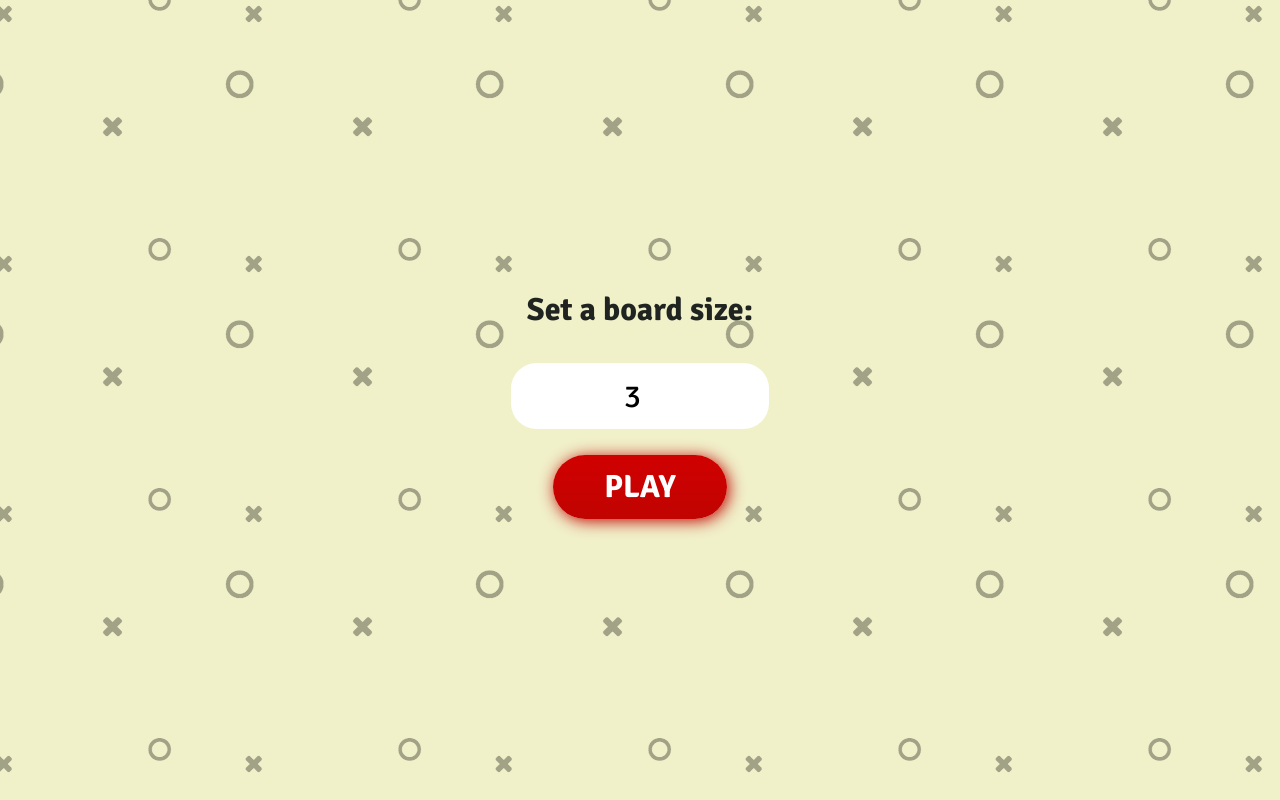
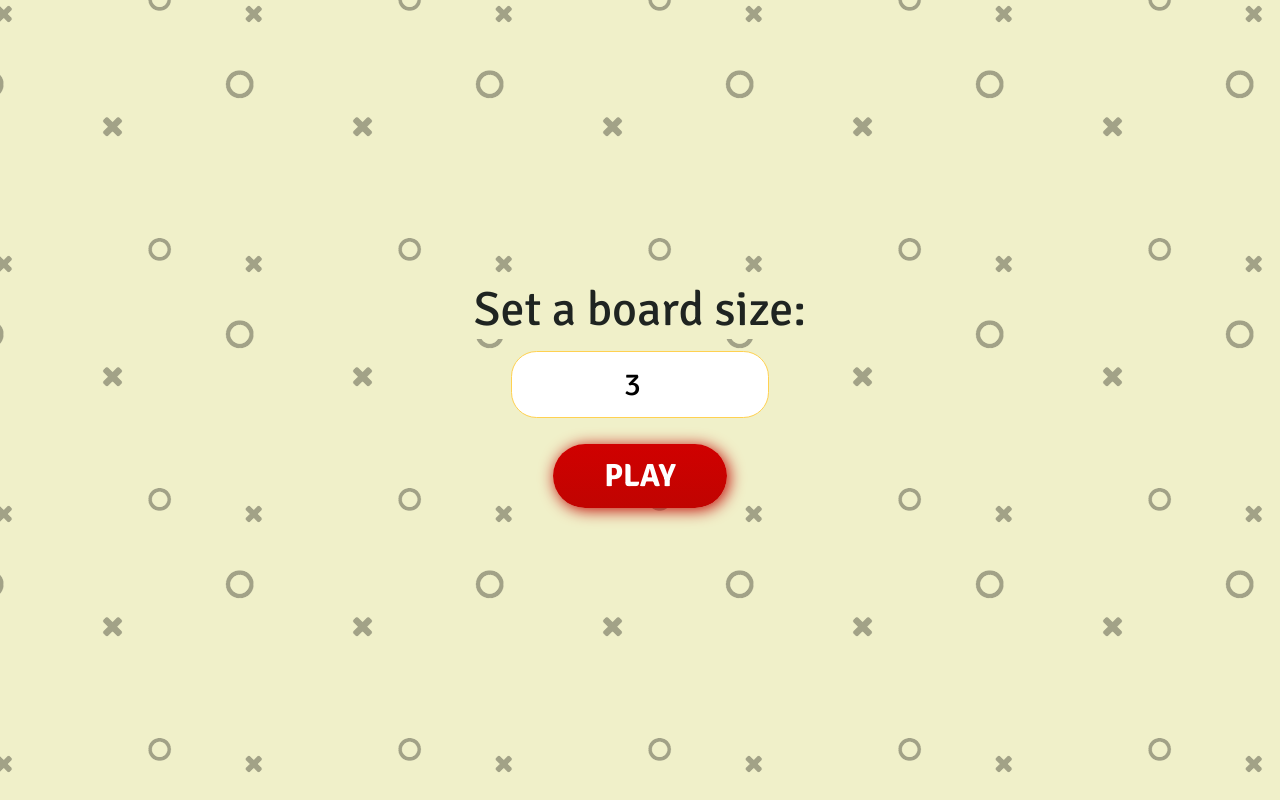
Before and after one commit to j-burgos/t3, a React (Create React App) app: page /options in a window 1280 px wide. Built offline with nearby package versions, Linux system fonts and the light colour scheme.

Commit message:
Improve styling
Improves board size input
Text styling consistency

```diff
--- a/src/components/home/Home.css
+++ b/src/components/home/Home.css
@@ -1,4 +1,4 @@
-.title {
+.home .title {
   flex: 8;
   display: flex;
   align-items: center;
@@ -6,7 +6,7 @@
   margin: 2em;
 }
 
-.title h1 {
+.home .title h1 {
   font-family: 'Signika', sans-serif;
   font-size: 4em;
   text-align: center;
--- a/src/components/options/Options.css
+++ b/src/components/options/Options.css
@@ -1,5 +1,6 @@
 input {
-  border: 1px solid transparent;
+  transition: all 300ms ease-in-out;
+  border: 1px solid #FFD151;
   border-radius: 2em;
   text-align: center;
   outline: none;
@@ -10,3 +11,13 @@ input {
   margin: 0.4em;
   border-radius: 0.8em;
 }
+input:hover {
+  box-shadow: 2px 2px 16px #FFD151;
+}
+
+.screen.options .title {
+  background: #F0F0C9;
+  margin: 0 0.2em;
+  font-size: 3em;
+  font-weight: normal;
+}
--- a/src/components/options/Options.jsx
+++ b/src/components/options/Options.jsx
@@ -24,8 +24,8 @@ export default class Options extends Component {
   render () {
     const next = `/play/${this.state.size}`
     return (
-      <div className='screen'>
-        <h1>Set a board size:</h1>
+      <div className='screen options'>
+        <h1 className='title'>Set a board size:</h1>
         <input type='number' min='3' value={this.state.value} onChange={this.handleChange} />
         <Link className='button primary' to={next}>Play</Link>
       </div>
```
